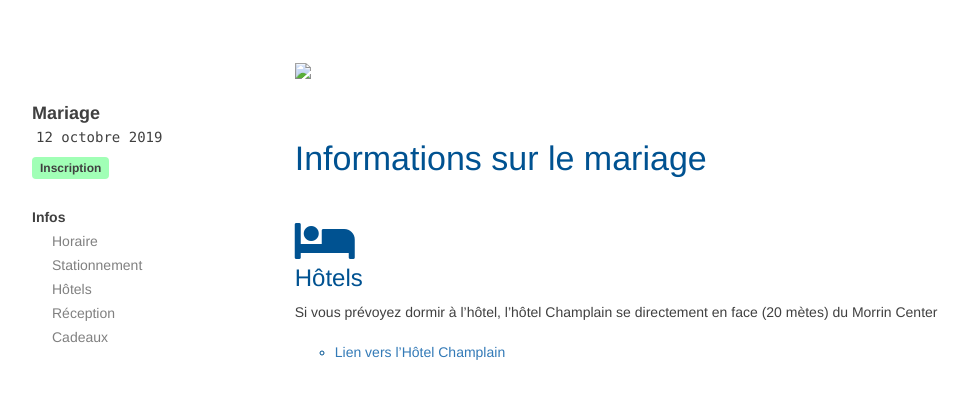
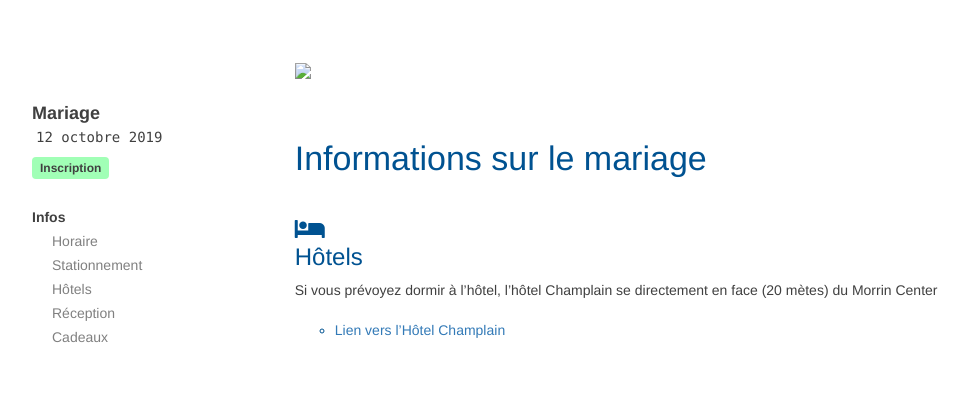
Before and after one commit to medsemarie/medsemarie.github.io, a Jekyll site: the page built from _documentation/Information/hotels.md, in a window 1280 px wide. Shown: the top 399 px of the page, without its empty margins (64-1033 px from the left). Built offline with Jekyll 4.4.1, drawn with Linux system fonts in a browser that asks for light colours; nearby versions of some CDN libraries; library files that are not in the unit come from our copies.

Commit message:
Update hotels.md

```diff
--- a/_documentation/Information/hotels.md
+++ b/_documentation/Information/hotels.md
@@ -5,7 +5,7 @@ front: false
 permalink: /info/hotel
 ---
 
-## <i class="fa fa-bed fa-2x title-icon"></i> <br> {{page.title}}
+## <i class="fa fa-bed title-icon"></i> <br> {{page.title}}
 
 Si vous prévoyez dormir à l'hôtel, l'hôtel Champlain se directement en face (20 mètes) du Morrin Center
 
```
